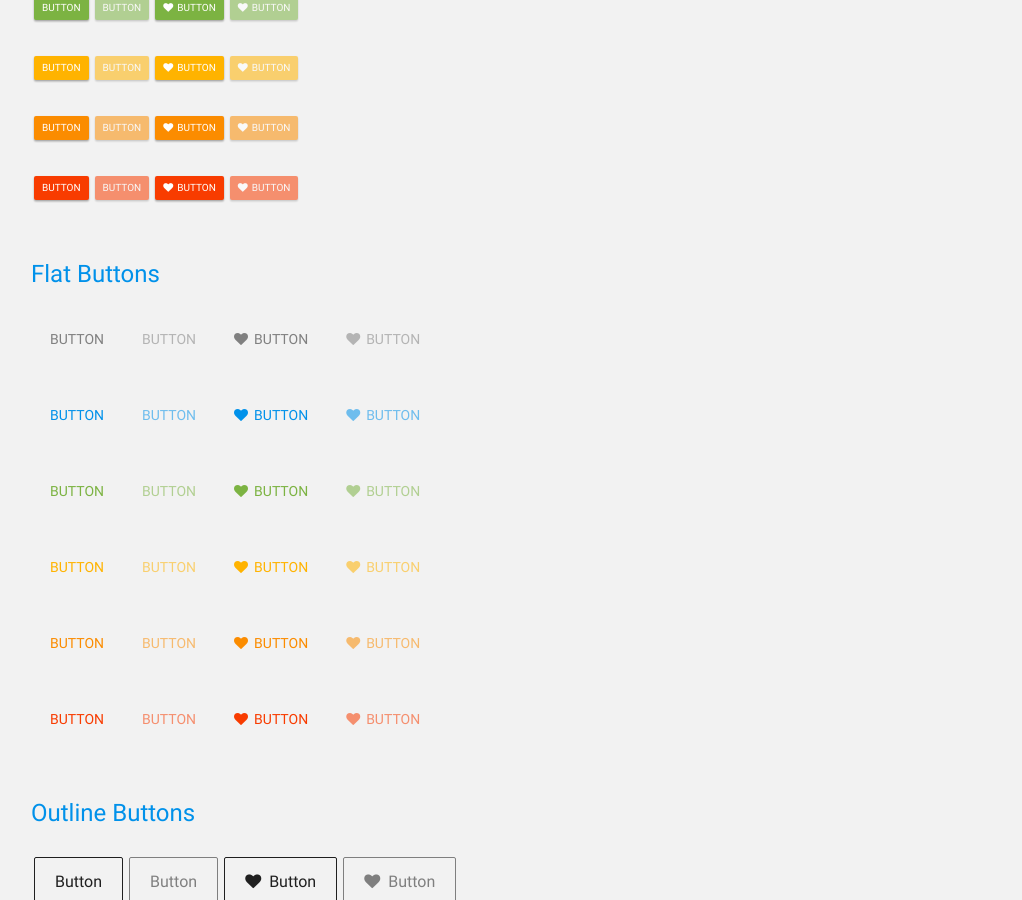
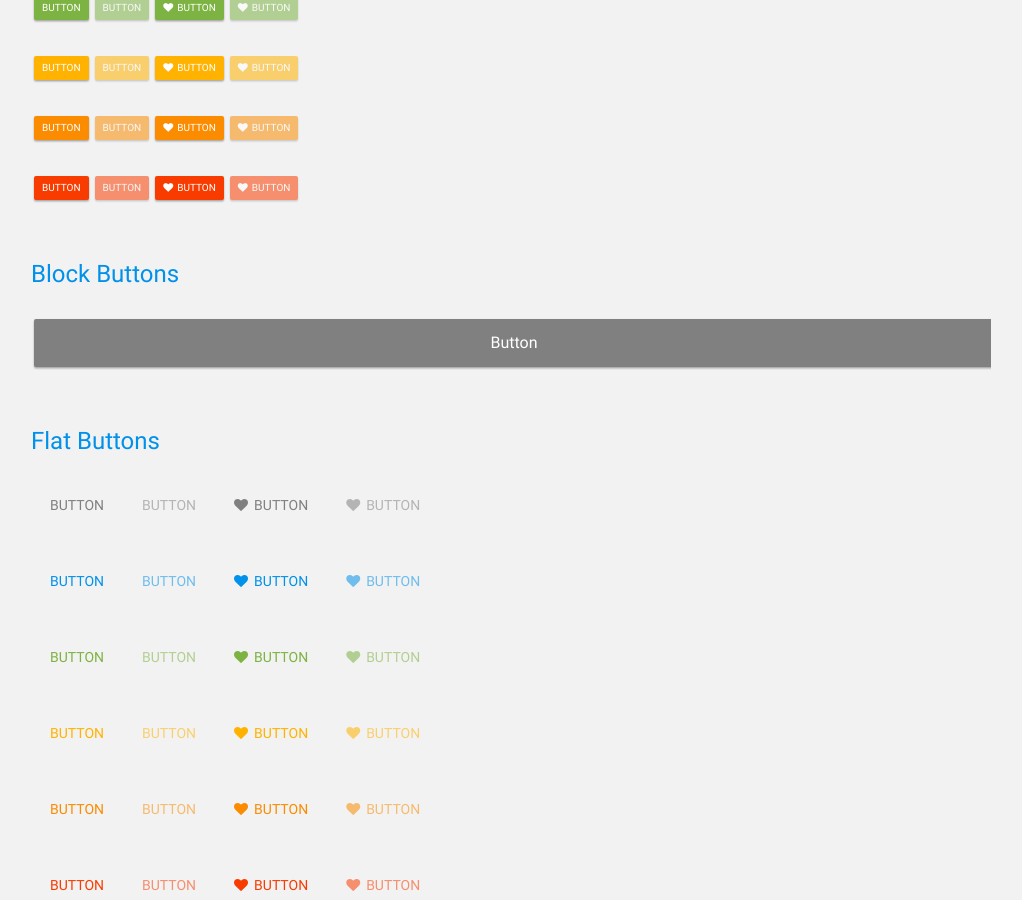
Before and after one commit to jusbrasil/monalisa, a Jekyll site: the page docs/demo.html, which Jekyll copies as it is, in a window 1280 px wide and 900 px high, scrolled down 11390 px. Shown: the whole window, without its empty margins (129-1151 px from the left). Built offline with Jekyll 4.4.1, drawn with Linux system fonts in a browser that asks for light colours.

Commit message:
Add block button modifier

```diff
--- a/docs/demo.html
+++ b/docs/demo.html
@@ -1118,6 +1118,12 @@
       </div>
 
 
+      <h1 class="demoPage-title typography-headline">Block Buttons</h1>
+
+      <div class="buttons-group">
+        <button class="button button--block">Button</button>
+      </div>
+
 
       <h1 class="demoPage-title typography-headline">Flat Buttons</h1>
 
--- a/docs/dist/css/general.css
+++ b/docs/dist/css/general.css
@@ -3282,8 +3282,8 @@ html {
 /*----------------------------------------------------------------------------*\
   #BUTTON
 
-  .button (--medium|--small|--caps) (--blue|--green|--yellow|--orange|--red)
-    (i.fa)
+  .button (--medium|--small|--caps|--block)
+    (--blue|--green|--yellow|--orange|--red) (i.fa)
 
 \*----------------------------------------------------------------------------*/
 /**
@@ -3407,6 +3407,11 @@ html {
 }
 .button--caps .fa, .actionButton--caps .fa {
   margin-right: 4px;
+}
+
+.button--block {
+  text-align: center;
+  width: 100%;
 }
 
 /*----------------------------------------------------------------------------*\
```
Also changed, not shown: dist/css/general.css (+7 -2 lines), scss/components/_buttons.scss (+7 -2 lines).
